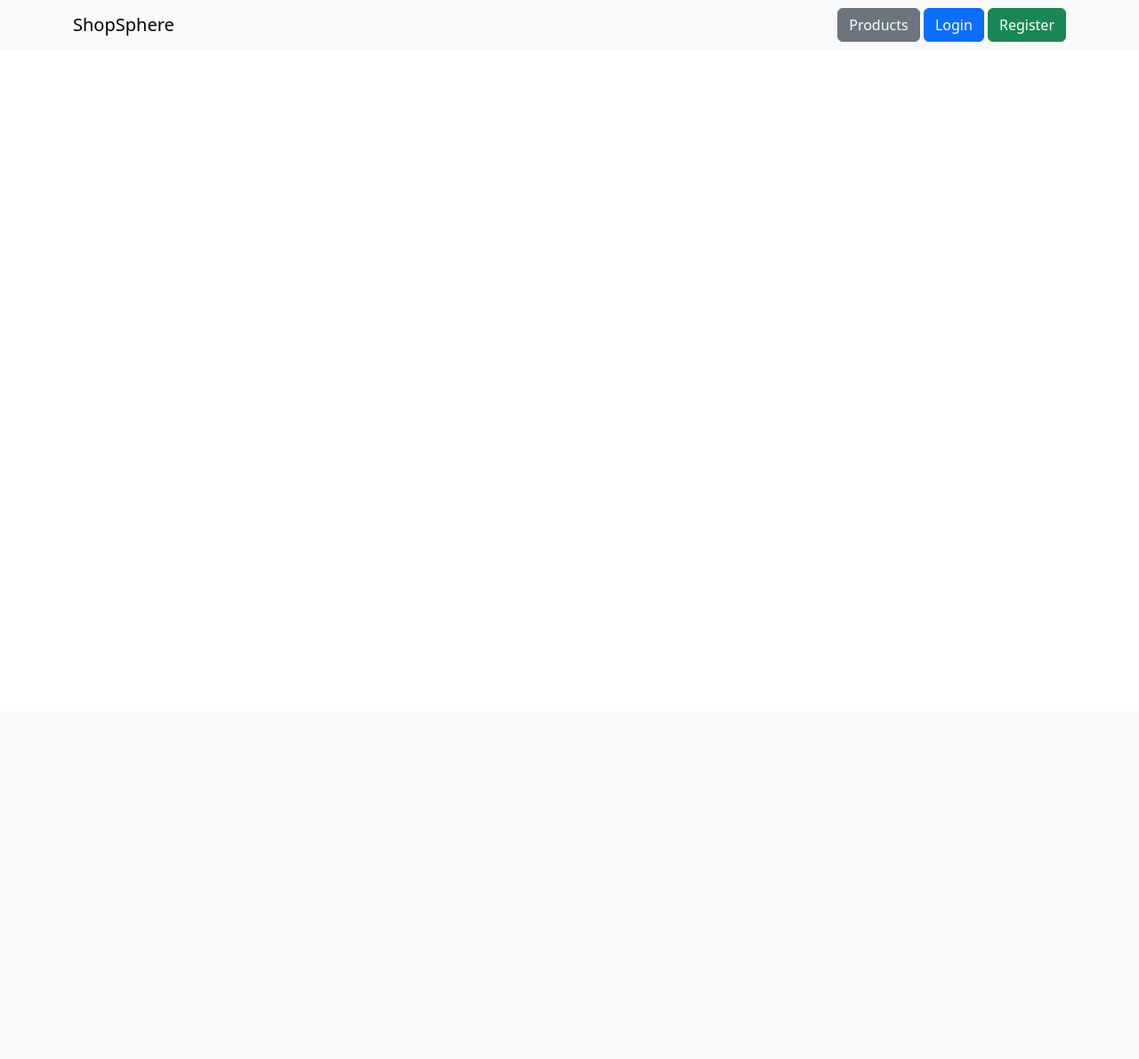
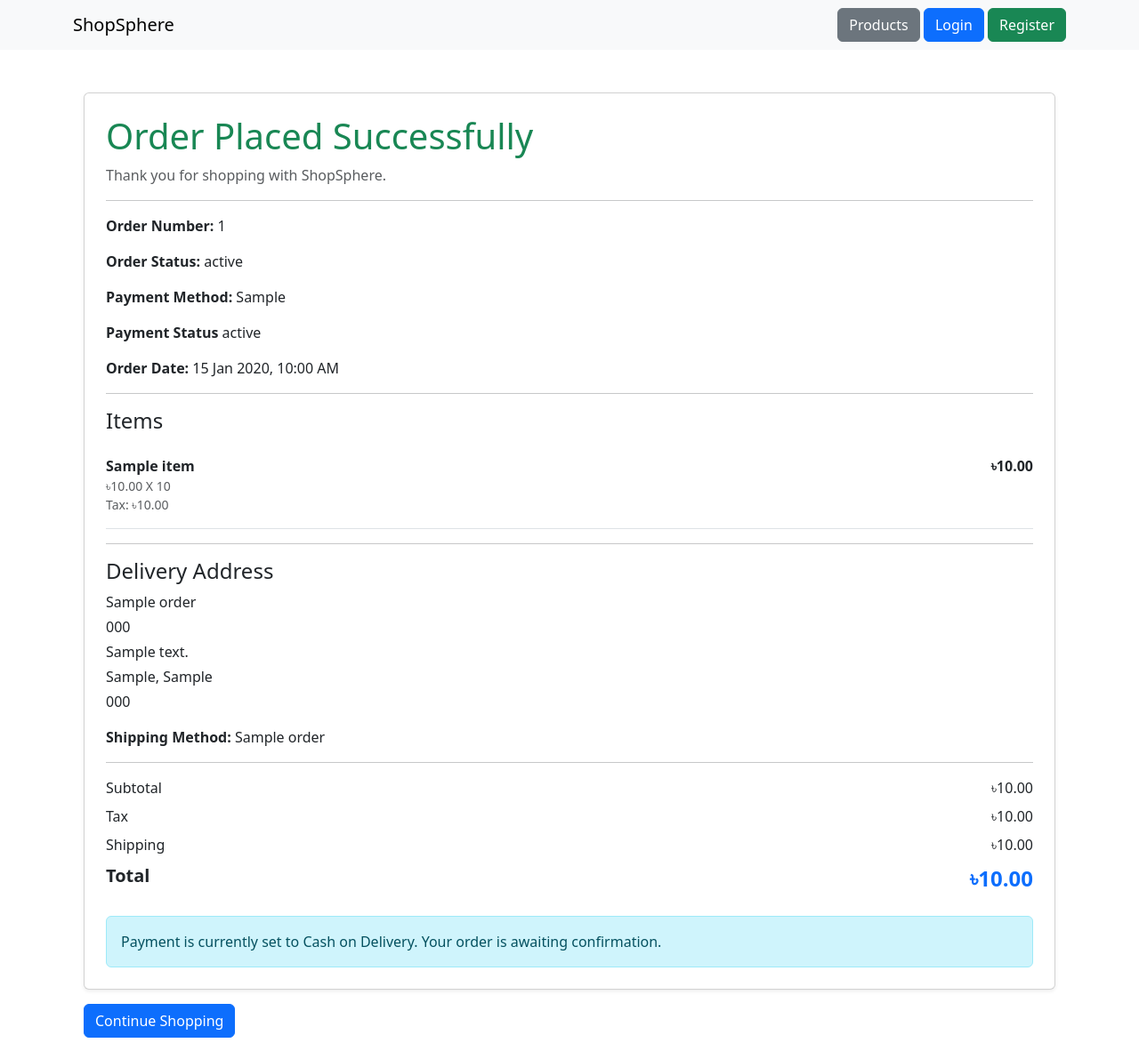
Before and after one commit to mamun-2025/ShopSphere, a Django app: template templates/orders/order_detail.html in a window 1280 px wide. Shown: the whole page at 89% size. Before the commit the page ends 47 px from the top, so only its background shows below. Run offline with Django 5.2, Linux system fonts and the light colour scheme; the template is opened without the code that fills it: most values are stand-ins (such as "Sample title", 1, 10 or a date in 2020).

Commit message:
Completed order detail.html

```diff
--- a/templates/orders/order_detail.html
+++ b/templates/orders/order_detail.html
@@ -5,4 +5,147 @@
 
 {% block content %}
 
+<div class="container py-4">
+
+   <div class="card shadow-sm">
+      <div class="card-body p-4">
+
+         <h1 class="text-success mb-2">
+            Order Placed Successfully
+         </h1>
+
+         <p class="text-muted">
+            Thank you for shopping with ShopSphere.
+         </p>
+
+         <hr>
+
+         <p>
+            <strong>Order Number:</strong>
+            {{ order.order_number }}
+         </p>
+
+         <p>
+            <strong>Order Status:</strong>
+            {{ order.get_status_display }}
+         </p>
+
+         <p>
+            <strong>Payment Method:</strong>
+            {{ order.get_payment_method_display }}
+         </p>
+
+         <p>
+            <strong>Payment Status</strong>
+            {{ order.get_payment_status_display }}
+         </p>
+
+         <p>
+            <strong>Order Date:</strong>
+            {{ order.created_at|date:"d M Y, h:i A" }}
+         </p>
+
+         <hr>
+
+         <h4>Items</h4>
+
+         {% for item in order.items.all %}
+            <div class="d-flex justify-content-between border-bottom py-3">
+               <div>
+                  <strong>{{ item.product_name }}</strong>
+                  <div class="text-muted small">
+                     ৳{{ item.unit_price|floatformat:2 }}
+                     X {{ item.quantity }}
+                  </div>
+                  <div class="text-muted small">
+                     Tax: ৳{{ item.tax_amount|floatformat:2 }}
+                  </div>
+               </div>
+
+               <div class="text-end">
+                  <strong>৳{{ item.line_total|floatformat:2 }}</strong>
+               </div>
+            </div>
+         {% empty %}
+            <P>No items found for this order.</p>
+         {% endfor %}
+
+         <hr>
+
+         <h4>Delivery Address</h4>
+
+         <p class="mb-1">
+            {{ order.shipping_full_name }}
+         </p>
+
+         <p class="mb-1">
+            {{ order.shipping_phone }}
+         </p>
+
+         <p class="mb-1">
+            {{ order.shipping_address_line }}
+         </p>
+
+         <p class="mb-1">
+            {{ order.shipping_area }},
+            {{ order.shipping_city_or_district }}
+         </p>
+
+         <p>
+            {{ order.shipping_postal_code }}
+         </p>
+
+         <p>
+            <strong>Shipping Method:</strong>
+            {{ order.shipping_method_name }}
+         </p>
+
+         <hr>
+
+         <div class="d-flex justify-content-between mb-2">
+            <span>Subtotal</span>
+            <span>
+               ৳{{ order.subtotal|floatformat:2 }}
+            </span>
+         </div>
+
+         <div class="d-flex justify-content-between mb-2">
+            <span>Tax</span>
+            <span>
+                ৳{{ order.taxt_amount|floatformat:2 }}
+            </span>
+         </div>
+
+         <div class="d-flex justify-content-between mb-2">
+            <span>Shipping</span>
+            <span>
+                ৳{{ order.shipping_fee|floatformat:2 }}
+            </span>
+         </div>
+
+         <div class="d-flex justify-content-between mb-3">
+            <strong class="fs-5">Total</strong>
+            <strong class="fs-4 text-primary">
+                ৳{{ order.total|floatformat:2 }}
+            </strong>
+         </div>
+
+         <div class="alert alert-info mt-4 mb-0">
+            Payment is currently set to Cash on Delivery.
+            Your order is awaiting confirmation.
+         </div>
+
+      </div>
+   </div>
+
+   <a
+      href="% url 'products:product_list' %"
+      class="btn btn-primary mt-3"
+   >
+   Continue Shopping
+   </a>
+
+
+</div>
+
 {% endblock %}
```
Also changed, not shown: templates/carts/cart_detail.html (+5 -6 lines).
